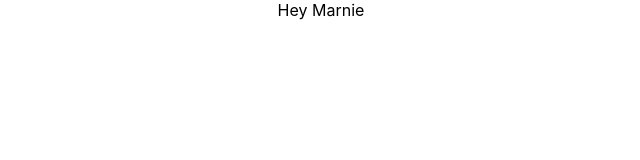
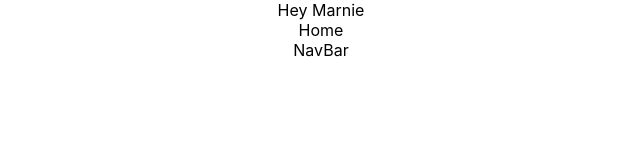
Before and after one commit to MomentaiBro/CarlaniWebApp, a JavaScript app: page / in a window 1280 px wide. Shown: the top 160 px of the page, without its empty margins (319-959 px from the left). Built offline with nearby package versions, Linux system fonts and the light colour scheme; the HTML template or start-up script is replaced by a standard one.

Commit message:
first two components

```diff
--- a/src/App.js
+++ b/src/App.js
@@ -1,10 +1,11 @@
 import './App.css';
+import Home from './components/Home'
 
 function App() {
   return (
     <div className="App">
       Hey Marnie
-
+      <Home/>
     </div>
   );
 }
--- a/src/components/Home.js
+++ b/src/components/Home.js
@@ -1,7 +1,10 @@
+import NavBar from "./NavBar";
+
 const Home = () => {
     return (
         <div className="Home">
             Home
+            <NavBar/>
         </div>
      );
 }
--- a/src/components/NavBar.js
+++ b/src/components/NavBar.js
@@ -0,0 +1,10 @@
+const NavBar = () => {
+
+    return (
+    <div className="NavBar">
+        NavBar
+    </div>
+    )
+}
+
+export default NavBar
```
